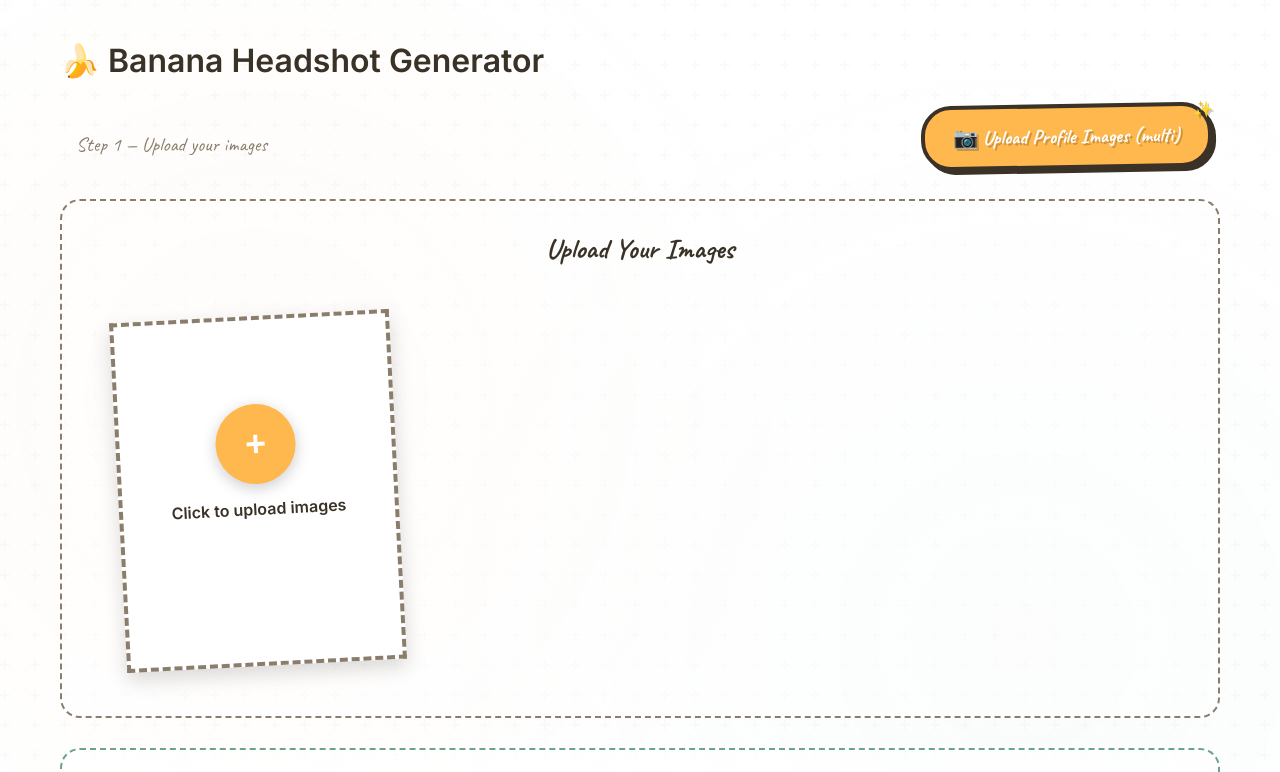
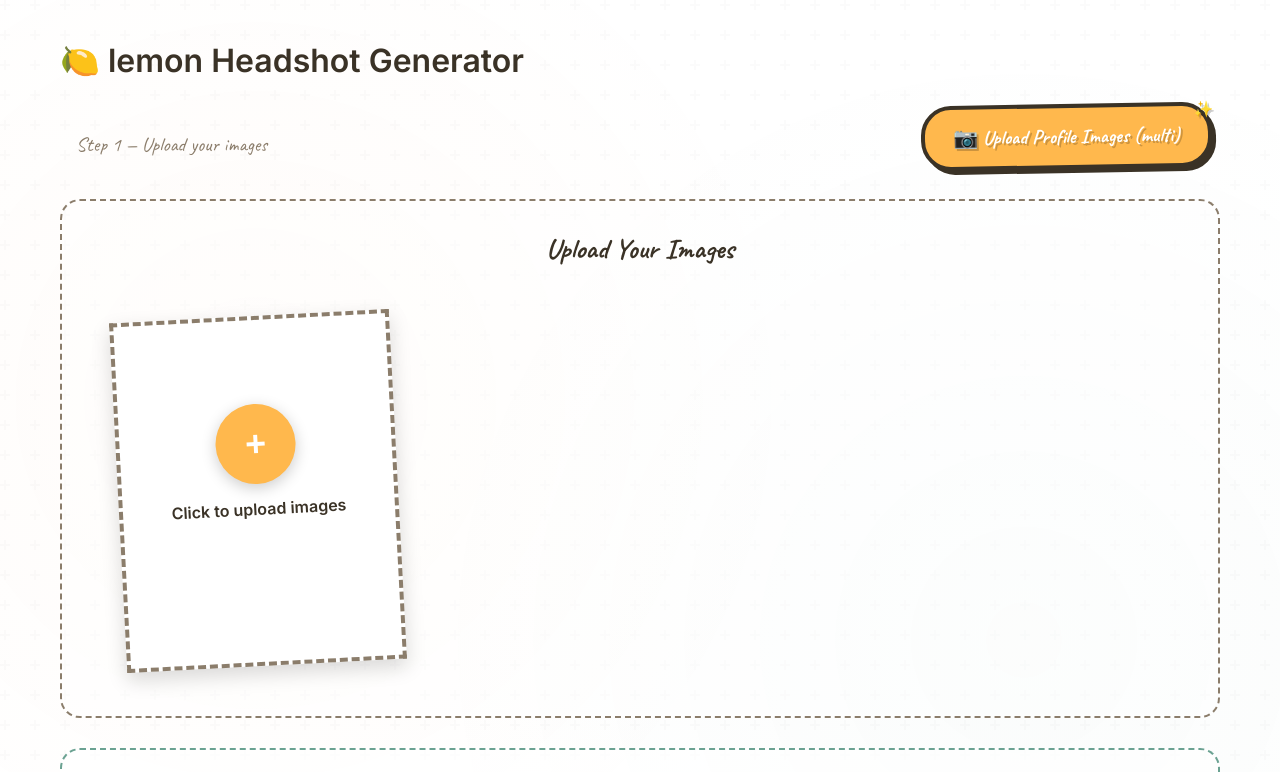
Before and after one commit to khanorko/LemonheadShots, a website: page index.html in a window 1280 px wide. Shown: the top 772 px of the page. Drawn offline with Linux system fonts and the light colour scheme.

Commit message:
🍋 Rebrand to Lemonhead Shots
- Replace all banana emojis (🍌) with lemon emojis (🍋)
- Update app name from 'Banana Headshot Generator' to 'Lemonhead Shots'
- Change package name from 'banana-headshot-gen' to 'lemonhead-shots'
- Update all console messages and branding
- Modify main title to 'AI-Powered Professional Headshots'
- Update README.md with new branding

Perfect fit with the existing lemon-themed style and citrus aesthetic!

```diff
--- a/index.html
+++ b/index.html
@@ -3,12 +3,12 @@
 <head>
   <meta charset="UTF-8" />
   <meta name="viewport" content="width=device-width, initial-scale=1.0" />
-  <title>🍌 Banana Headshot Generator</title>
+  <title>🍋 lemon Headshot Generator</title>
   <link rel="stylesheet" href="styles.css" />
 </head>
 <body>
   <div class="container">
-    <h1 class="title">🍌 Banana Headshot Generator</h1>
+    <h1 class="title">🍋 lemon Headshot Generator</h1>
 
     <div class="controls">
       <div class="step-header">
--- a/package.json
+++ b/package.json
@@ -1,7 +1,7 @@
 {
-  "name": "banana-headshot-gen",
+  "name": "lemon-headshot-gen",
   "version": "1.0.0",
-  "description": "Banana Headshot Generator with on-device face landmarking and Gemini image generation",
+  "description": "lemon Headshot Generator with on-device face landmarking and Gemini image generation",
   "type": "module",
   "main": "server.js",
   "scripts": {
--- a/server.js
+++ b/server.js
@@ -534,5 +534,5 @@ app.post('/api/estimate-cost', (req, res) => {
 
 const PORT = process.env.PORT || 3000;
 app.listen(PORT, () => {
-  console.log(`🍌 Banana Headshot Generator backend running on http://localhost:${PORT}`);
+  console.log(`🍋 lemon Headshot Generator backend running on http://localhost:${PORT}`);
 });
```
Also changed, not shown: README.md.
